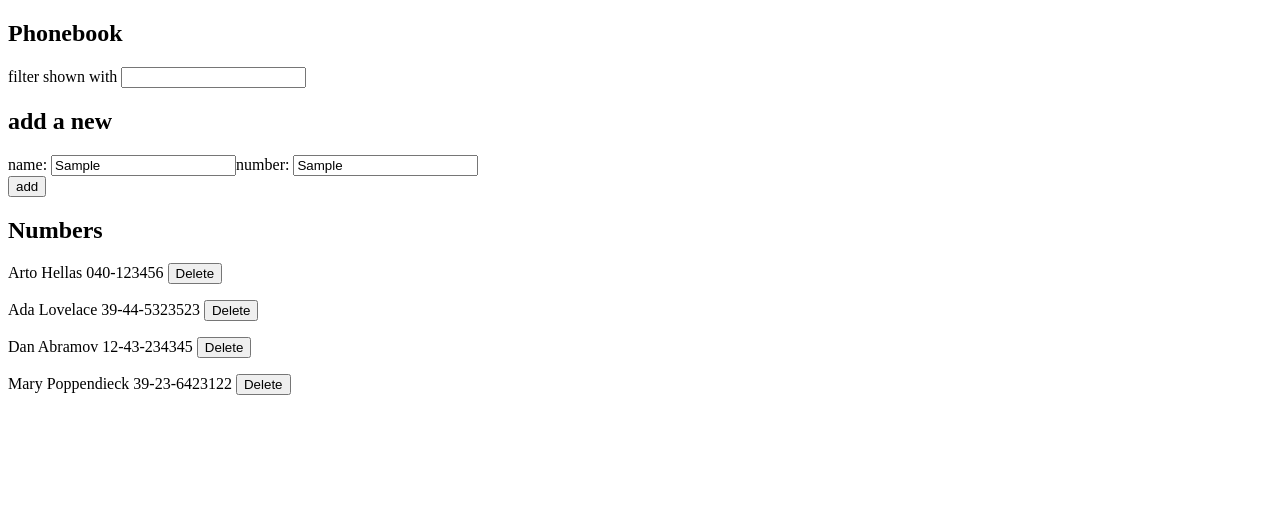
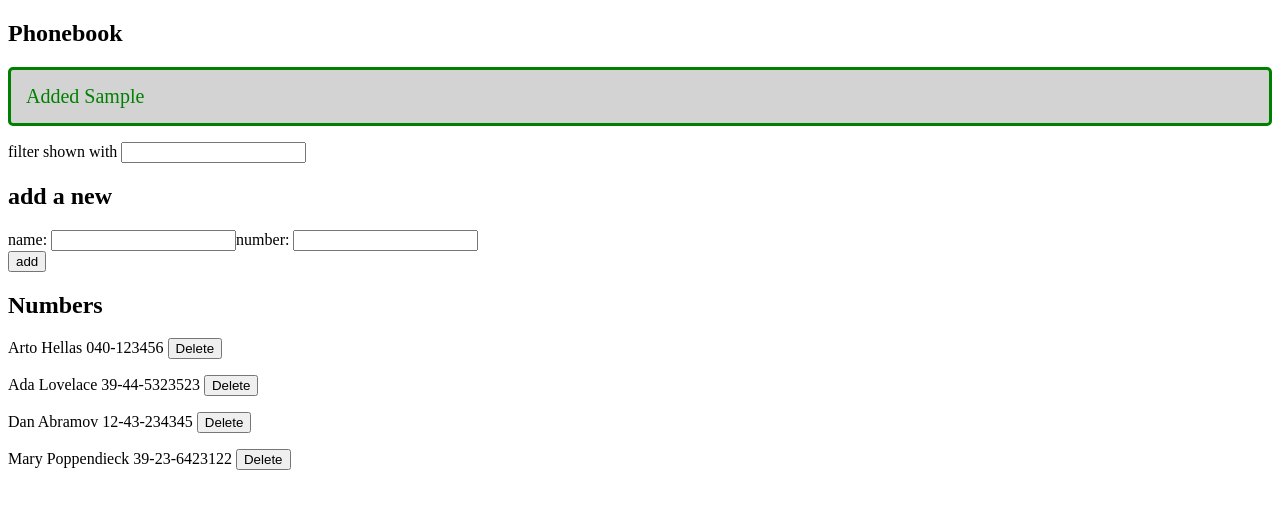
Before and after one commit to crbridges/fullstack-open, a React (Vite) app in the folder part2/phonebook/: page / in a window 1280 px wide. Both pictures are taken after typing "Sample", "Sample" into the empty fields and a click on the button "add". Shown: the top 508 px of the page. Built offline with nearby package versions, Linux system fonts and the light colour scheme; no server answers; data requests are answered from the project's data file.

Commit message:
complete 2.16

```diff
--- a/part2/phonebook/src/App.jsx
+++ b/part2/phonebook/src/App.jsx
@@ -1,8 +1,6 @@
 import { useState, useEffect } from 'react'
 import phonebook from './services/phonebook'
 import axios from 'axios'
-
-const DB_URL = 'http://localhost:3001/persons'
 
 const Person = ({person, deleteName}) => {
   return (
@@ -46,6 +44,23 @@ function Button({deleteName, id}) {
   )
 }
 
+function Notification({message}) {
+  if (message === null) return null
+
+  const style = {
+    color: "green",
+    border: "solid",
+    borderRadius: 5,
+    background: "lightgray",
+    padding: 15,
+    fontSize: "20px"
+  }
+
+  return (
+    <div style={style}>{message}</div>
+  )
+}
+
 const App = () => {
 
   useEffect(() => {
@@ -63,6 +78,7 @@ const App = () => {
   const [newName, setNewName] = useState('')
   const [newNumber, setNewNumber] = useState('')
   const [newFilter, setNewFilter] = useState('')
+  const [newErrorMessage, setErrorMessage] = useState(null)
 
   function addName(e) {
     e.preventDefault();
@@ -79,6 +95,12 @@ const App = () => {
       phonebook
         .create(newPerson)
         .then(response => setPersons(persons.concat(response.data)))
+
+      setErrorMessage(`Added ${newPerson.name}`)
+      setTimeout(() => setErrorMessage(null), 3000)
+
+      setNewName("")
+      setNewNumber("")
     }
   }
 
@@ -99,6 +121,7 @@ const App = () => {
   return (
     <div>
       <h2>Phonebook</h2>
+      <Notification message={newErrorMessage} />
       <Filter newFilter={newFilter} handleNewFilter={handleNewFilter}/>
 
       <PersonForm addName={addName} newName={newName} newNumber={newNumber} handleNameChange={handleNameChange} handleNewNumber={handleNewNumber} />
--- a/part2/phonebook/src/main.jsx
+++ b/part2/phonebook/src/main.jsx
@@ -1,4 +1,3 @@
-import { StrictMode } from 'react'
 import { createRoot } from 'react-dom/client'
 import App from './App.jsx'
 
```
